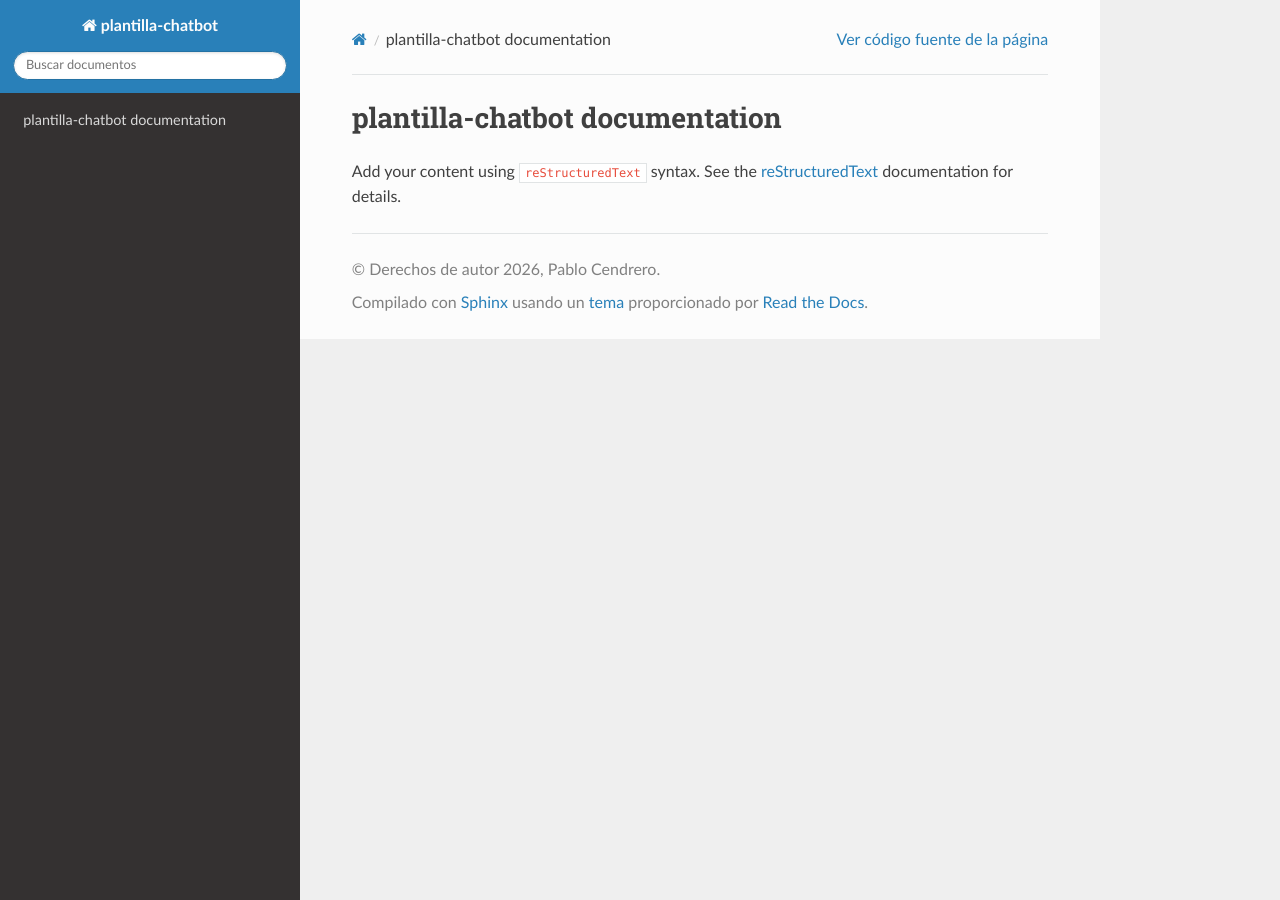
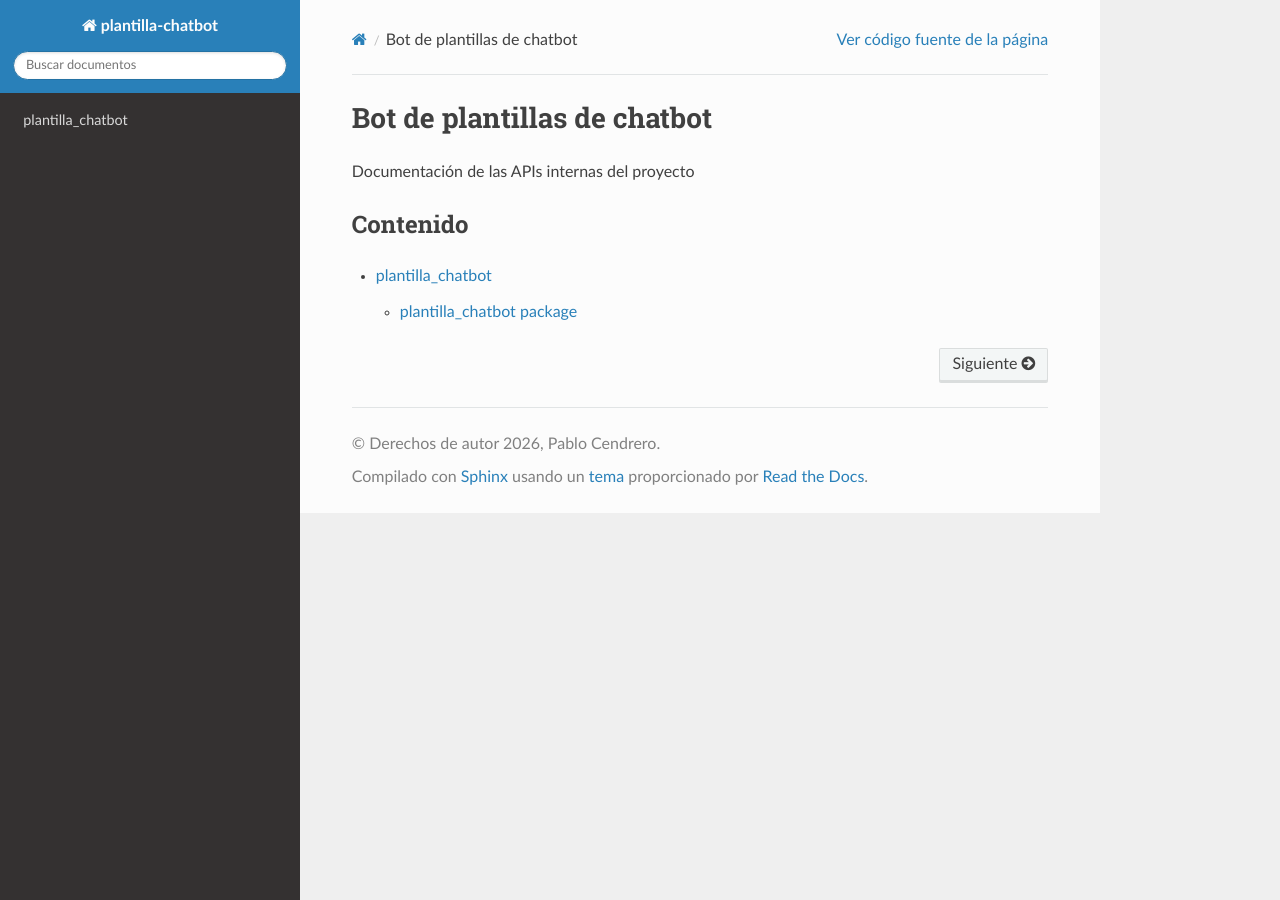
Before and after one commit to PablCendrero8310/plantilla-chatbot, a Sphinx documentation site: the page built from docs/source/index.rst, in a window 1280 px wide. Built offline with Sphinx 7.4.7 and the Read the Docs theme 3.1.0, drawn with Linux system fonts in a browser that asks for light colours.

Commit message:
docs: configurate well sphinx

```diff
--- a/docs/source/index.rst
+++ b/docs/source/index.rst
@@ -1,16 +1,12 @@
-.. plantilla-chatbot documentation master file, created by
-   sphinx-quickstart on Sat Oct  3 20:02:45 2026.
-   You can adapt this file completely to your liking, but it should at least
-   contain the root `toctree` directive.
+Bot de plantillas de chatbot
+============================
 
-plantilla-chatbot documentation
-===============================
+Documentación de las APIs internas del proyecto
 
-Add your content using ``reStructuredText`` syntax. See the
-`reStructuredText <https://www.sphinx-doc.org/en/master/usage/restructuredtext/index.html>`_
-documentation for details.
-
+Contenido
+---------
 
 .. toctree::
    :maxdepth: 2
-   :caption: Contents:
+
+   api/modules
```
Also changed, not shown: docs/source/api/modules.rst (added, +7 -0 lines), docs/source/api/plantilla_chatbot.analyse.rst (added, +45 -0 lines), docs/source/api/plantilla_chatbot.rst (added, +18 -0 lines).
